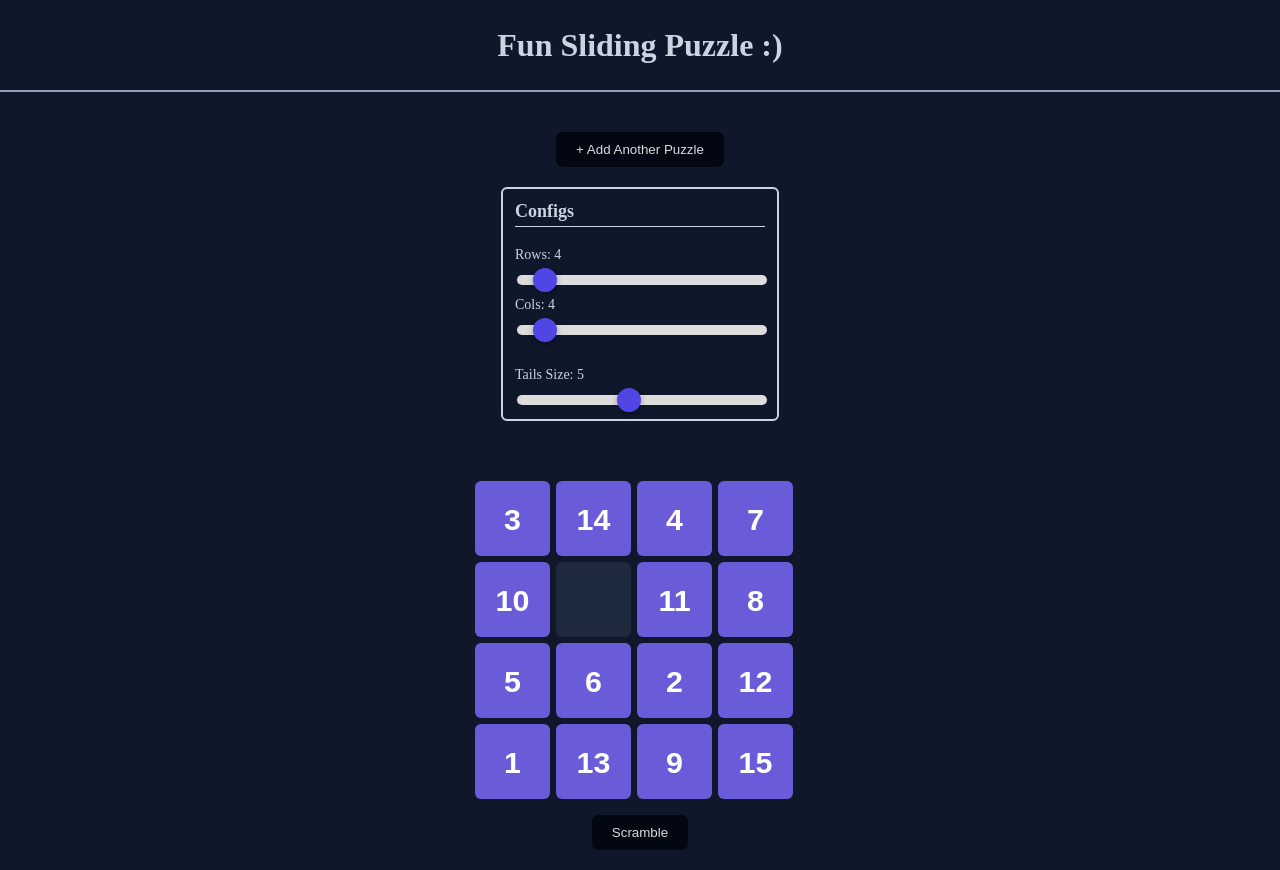
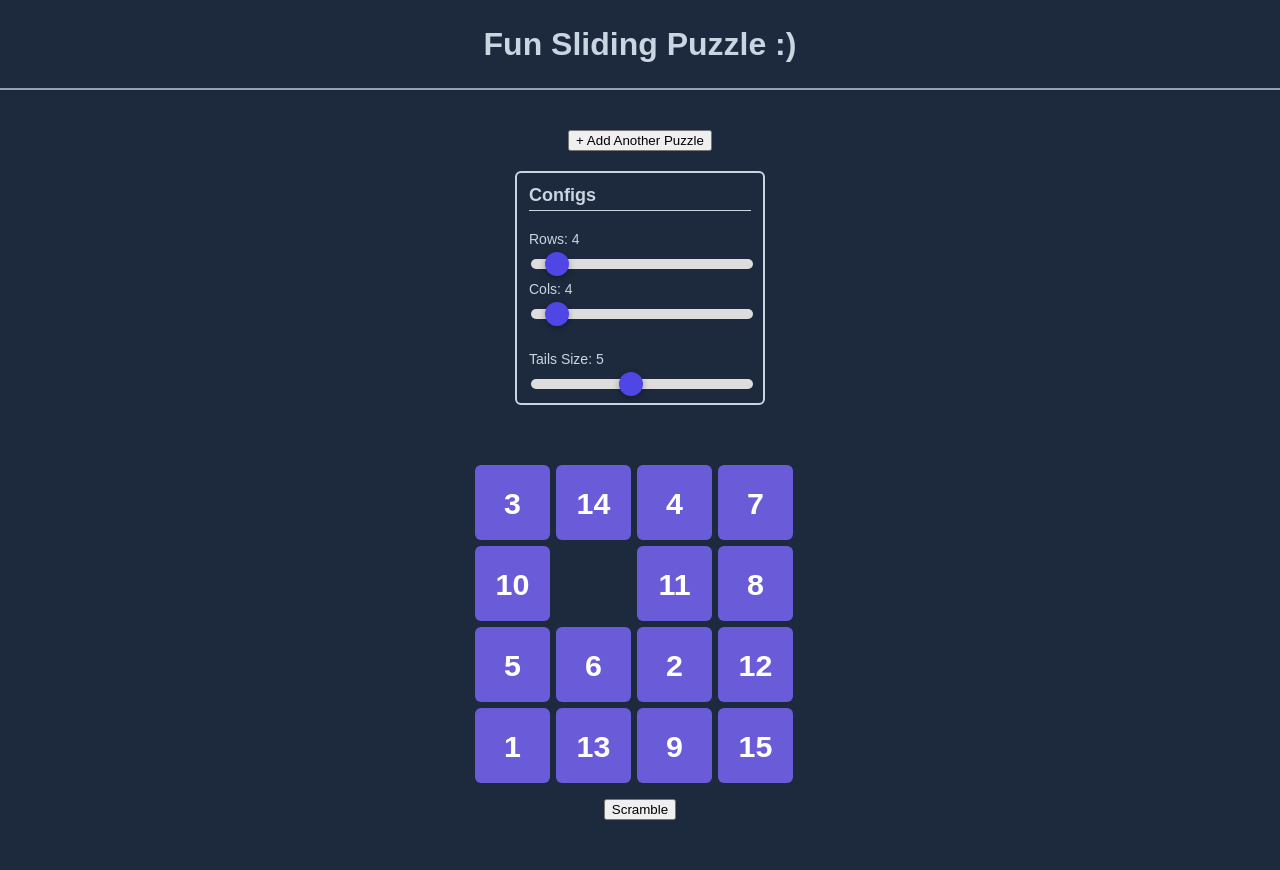
Before and after one commit to zahraNian/sliding-puzzle, a plain HTML site: page app/index.html in a window 1280 px wide. After the commit the page ends 840 px from the top, so only its background shows below. Drawn offline with Linux system fonts and the light colour scheme.

Commit message:
defined colors as var

```diff
--- a/app/index.css
+++ b/app/index.css
@@ -1,65 +1,196 @@
-::selection {
-	background: transparent;
+:root {
+  /* -------------------- Colors -------------------- */
+  --primary: oklch(13% 0.028 261.692);
+  --primary-hover: oklch(27.8% 0.033 256.848);
+  --secondary: oklch(27.9% 0.041 260.031);
+  --accent: #6a5cd8;
+  --text-primary: oklch(86.9% 0.022 252.894);
+  --text-secondary: #888;
+  --border: oklch(70.4% 0.04 256.788);
+  --slider-track: #ddd;
+  --slider-track-hover: #ccc;
+  --slider-thumb: #4f46e5;
+  --slider-thumb-hover: #6366f1;
+  --scrollbar-thumb: #888;
+  --scrollbar-thumb-hover: #555;
+  --scrollbar-track: #f0f0f0;
+}
+
+/* -------------------- Base Styles -------------------- */
+* {
+  box-sizing: border-box;
+}
+
+body {
+  margin: 0;
+  padding: 0;
+  background-color: var(--secondary);
+  font-family: Arial, sans-serif;
 }
 
 p {
   margin: 0;
   font: 12px/150% Arial;
   text-align: center;
-	color: #888;
+  color: var(--text-secondary);
 }
 
 p a {
-	color: #888;
-}
-
-body {
-	margin: 0;
-	padding: 0;
-	background-color: oklch(20.8% 0.042 265.755);
+  color: var(--text-secondary);
 }
 
 .align-center {
   text-align: center;
 }
 
-button {
+.center {
+  display: flex;
+  align-items: center;
+  justify-content: center;
+}
+
+.mt-5 { margin-top: 20px; }
+.mt-10 { margin-top: 40px; }
+.mb-3 { margin-bottom: 12px; }
+
+/* -------------------- Buttons -------------------- */
+.primary-btn {
   cursor: pointer;
   outline: none;
   padding: 10px 20px;
   border: 0;
   border-radius: 6px;
-	background: oklch(13% 0.028 261.692);
+  background: var(--primary);
   text-align: center;
   color: #dbdbdb;
+  transition: background 0.3s;
 }
 
-button:hover {
-	background: oklch(27.8% 0.033 256.848);
+.primary-btn.lg-btn {
+  padding: 20px 30px;
+  width: 100%;
+  font-size: 16px;
+  font-weight: 600;
 }
 
+.primary-btn:hover {
+  background: var(--primary-hover);
+}
+
+/* -------------------- Scrollbar -------------------- */
 ::-webkit-scrollbar {
   width: 4px;
   height: 4px;
 }
 
 ::-webkit-scrollbar-track {
-  background: #f0f0f0;
+  background: var(--scrollbar-track);
   border-radius: 10px;
 }
 
 ::-webkit-scrollbar-thumb {
-  background: #888;
+  background: var(--scrollbar-thumb);
   border-radius: 10px;
 }
 
 ::-webkit-scrollbar-thumb:hover {
-  background: #555;
+  background: var(--scrollbar-thumb-hover);
 }
 
+/* -------------------- Header -------------------- */
+.main-header {
+  width: 100%;
+  height: 90px;
+  border-bottom: 2px solid var(--border);
+  color: var(--text-primary);
+  display: flex;
+  align-items: center;
+  justify-content: center;
+  position: sticky;
+  top: 0;
+  z-index: 10;
+  background-color: inherit;
+}
+
+/* -------------------- Page Layout -------------------- */
+.page-content {
+  display: flex;
+  align-items: flex-start;
+}
+
+/* Sidebar */
+.sidebar {
+  padding: 0 15px;
+  border-right: 2px solid var(--border);
+  min-height: calc(100vh - 92px);
+  position: sticky;
+  top: 92px;
+}
+
+/* Main content */
+.main-content {
+  flex: 1;
+  padding: 20px;
+}
+
+/* -------------------- Sliders / Controls -------------------- */
+.slider-container {
+  display: flex;
+  flex-direction: column;
+  gap: 10px;
+  width: 250px;
+  border: 2px solid var(--text-primary);
+  border-radius: 6px;
+  padding: 12px;
+  color: var(--text-primary);
+}
+
+.controls-title {
+  font-size: 18px;
+  font-weight: 600;
+  border-bottom: 1px solid var(--text-primary);
+  padding-bottom: 4px;
+  margin-bottom: 10px;
+}
+
+.slider-container label {
+  font-size: 14px;
+}
+
+input[type="range"] {
+  -webkit-appearance: none;
+  width: 100%;
+  height: 10px;
+  border-radius: 10px;
+  background: var(--slider-track);
+  outline: none;
+  transition: background 0.3s;
+}
+
+input[type="range"]:hover {
+  background: var(--slider-track-hover);
+}
+
+input[type="range"]::-webkit-slider-thumb {
+  -webkit-appearance: none;
+  appearance: none;
+  width: 24px;
+  height: 24px;
+  border-radius: 50%;
+  background: var(--slider-thumb);
+  cursor: pointer;
+  box-shadow: 0 2px 6px rgba(0, 0, 0, 0.3);
+  transition: transform 0.2s, background 0.2s;
+}
+
+input[type="range"]::-webkit-slider-thumb:hover {
+  transform: scale(1.2);
+  background: var(--slider-thumb-hover);
+}
+
+/* -------------------- Puzzle -------------------- */
 #boards-container {
   display: flex;
-	flex-direction: row;
   flex-wrap: wrap;
   justify-content: center;
   align-items: center;
@@ -77,13 +208,12 @@ button:hover {
 
 #boards-container span {
   position: absolute;
-	display: block;
+  display: flex;
+  align-items: center;
+  justify-content: center;
   width: 80px;
   height: 80px;
   border-radius: 6px;
-	display: flex;
-	align-items: center;
-	justify-content: center;
 }
 
 #boards-container span.number {
@@ -94,113 +224,13 @@ button:hover {
 }
 
 #boards-container span.empty {
-	background: oklch(27.9% 0.041 260.031);
+  background: var(--secondary);
 }
 
 #boards-container span.number.tail {
-	background: #6a5cd8;
+  background: var(--accent);
 }
 
 #boards-container.animate span {
-	-webkit-transition: 0.15s left, 0.15s top;
   transition: 0.15s left, 0.15s top;
 }
-
-.main-header {
-	width: 100%;
-	height: 90px;
-	border-bottom: 2px solid oklch(70.4% 0.04 256.788);
-	color: oklch(86.9% 0.022 252.894);
-	display: flex;
-	align-items: center;
-	justify-content: center;
-	position: sticky;
-	top: 0;
-	z-index: 10;
-	background-color: inherit;
-}
-
-.mt-10 {
-	margin-top: 40px;
-}
-
-.mt-5 {
-	margin-top: 20px;
-}
-
-.mb-3 {
-	margin-bottom: 12px;
-}
-.center {
-	display: flex;
-	align-items: center;
-	justify-content: center;
-}
-.slider-container {
-	display: flex;
-	flex-direction: column;
-	gap: 10px;
-	width: 250px;
-	border: 2px solid oklch(86.9% 0.022 252.894);
-	border-radius: 6px;
-	padding: 12px;
-	color: oklch(86.9% 0.022 252.894);
-}
-
-.controls-title {
-	font-size: 18px;
-	border-bottom: 1px solid oklch(86.9% 0.022 252.894);
-	padding-bottom: 4px;
-	margin-bottom: 10px;
-	font-weight: 600;
-}
-
-.slider-container label {
-	font-size: 14px;
-}
-
-input[type="range"] {
-	-webkit-appearance: none;
-	width: 100%;
-	height: 10px;
-	border-radius: 10px;
-	background: #ddd;
-	outline: none;
-	transition: background 0.3s;
-}
-
-input[type="range"]:hover {
-	background: #ccc;
-}
-
-input[type="range"]::-webkit-slider-thumb {
-	-webkit-appearance: none;
-	appearance: none;
-	width: 24px;
-	height: 24px;
-	border-radius: 50%;
-	background: #4f46e5;
-	cursor: pointer;
-	box-shadow: 0 2px 6px rgba(0, 0, 0, 0.3);
-	transition: transform 0.2s, background 0.2s;
-}
-
-input[type="range"]::-webkit-slider-thumb:hover {
-	transform: scale(1.2);
-	background: #6366f1;
-}
-
-input[type="range"]::-moz-range-thumb {
-	width: 24px;
-	height: 24px;
-	border-radius: 50%;
-	background: #4f46e5;
-	cursor: pointer;
-	box-shadow: 0 2px 6px rgba(0, 0, 0, 0.3);
-	transition: transform 0.2s, background 0.2s;
-}
-
-input[type="range"]::-moz-range-thumb:hover {
-	transform: scale(1.2);
-	background: #6366f1;
-}
```
Lines whose indentation alone changed are shown as unchanged.
